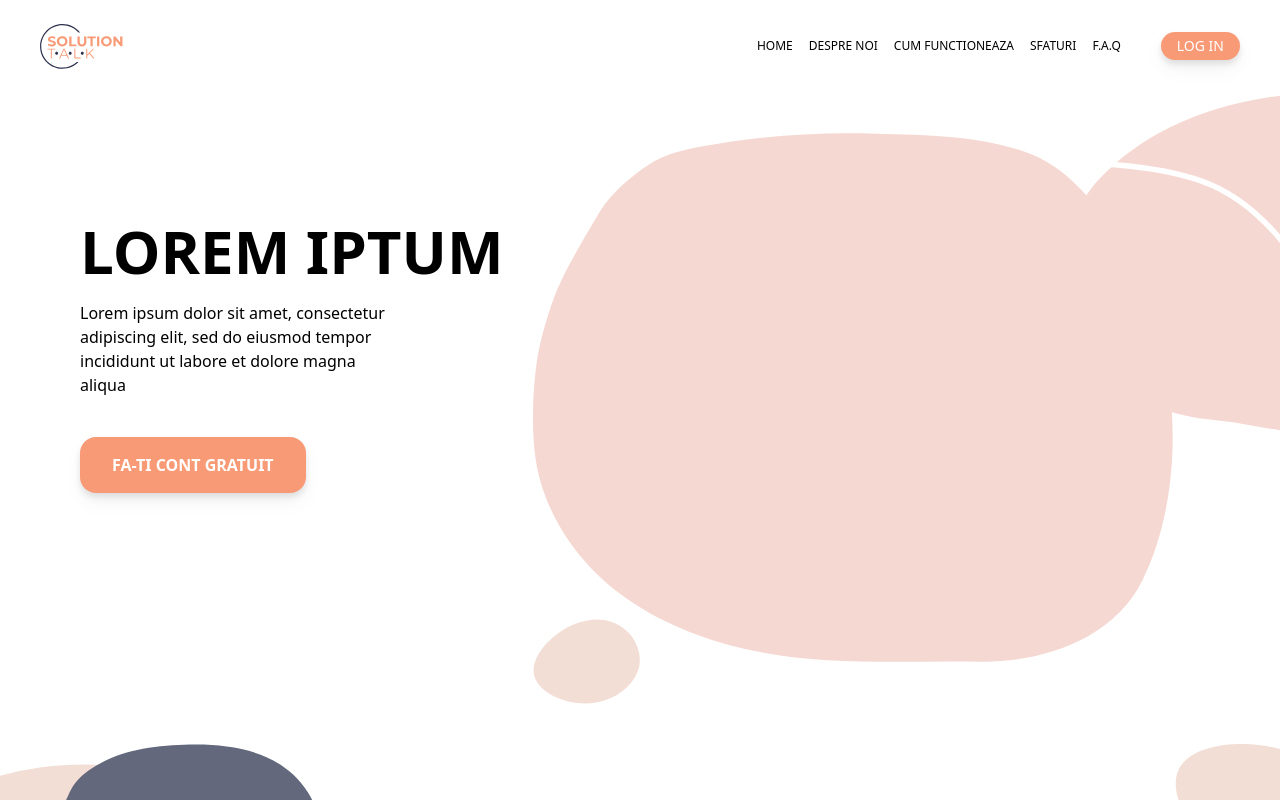
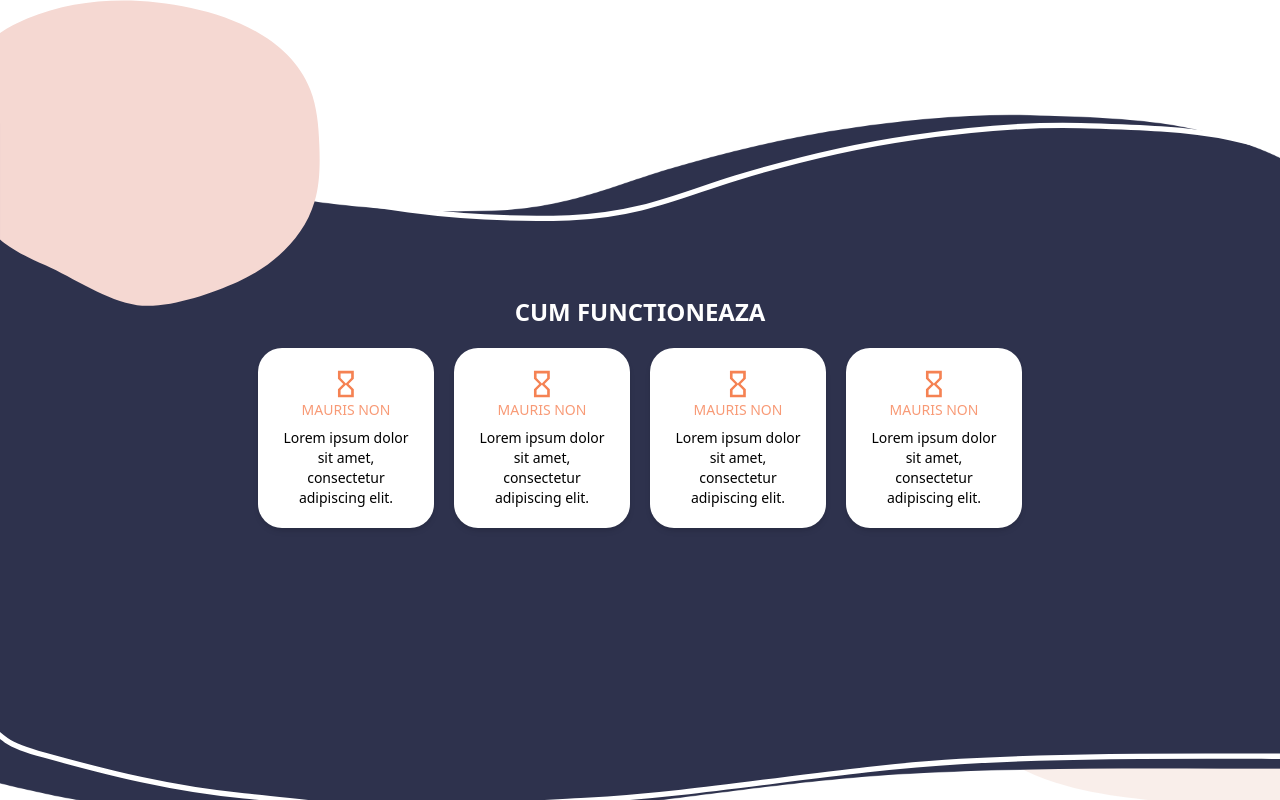
Before and after one commit to sorinNemtanu17/inntech, a React (Create React App) app: page / in a window 1280 px wide. Shown: the top 800 px of the page. Built offline with nearby package versions, Linux system fonts and the light colour scheme.

Commit message:
HowTo component check point

```diff
--- a/src/App.js
+++ b/src/App.js
@@ -11,10 +11,10 @@ import './index.css';
 function App() {
   return (
     <div className="transition-all">
-      <Navbar />
+      {/* <Navbar />
       <HeaderGrid />
-      <Services />
-      {/* <HowTo /> */}
+      <Services /> */}
+      <HowTo />
       {/* <Users /> */}
       {/* <Footer /> */}
     </div>
--- a/src/components/HowTo.js
+++ b/src/components/HowTo.js
@@ -1,25 +1,29 @@
 import React from 'react';
 
+import bg from '../images/Path 225.png';
 import eight from '../images/Path 234.svg';
 import nineth from '../images/Path 233.svg';
+import ten from '../images/Path 238.svg';
 
 import { howTo } from '../data';
 
 export const HowTo = () => {
   return (
-    <section className="mt-32 md:mt-52 bg-howToBg bg-cover h-[1235px] relative flex items-center">
-      <div className="pt-32 mx-auto flex flex-wrap flex-col items-center gap-20 sm:gap-5 sm:flex-row justify-center">
-        <img
-          src={eight}
-          alt=""
-          className="absolute sm:z-10 -z-10 left-0 top-10"
-        />
+    <section className="">
+      <div className="grid grid-cols-4">
         <img
           src={nineth}
           alt=""
-          className="absolute -z-10 right-0 -bottom-[100px]"
+          className="row-end-2 col-end-5 place-self-end"
         />
-        <h2 className="self-end text-3xl w-[100%] text-center uppercase sm:text-white font-bold text-black pb-10">
+        <img src={bg} alt="" className="row-span-full col-span-full" />
+        <div className="invisible row-span-full col-span-full bg-howToBg bg-cover bg-no-repeat bg-center md:visible">
+          {/* <img src={ten} alt="" className="" /> */}
+        </div>
+        <img src={eight} alt="" className="row-start-1 col-start-1" />
+
+        <div className="row-span-full col-span-full flex flex-wrap items-center justify-center gap-5 max-w-md mx-auto sm:row-span-2 sm:row-end-2 lg:max-w-full">
+          <h2 className="text-lg text-center uppercase text-black font-bold w-full self-end md:text-2xl lg:text-white">
             cum functioneaza
           </h2>
           {howTo.map((item) => {
@@ -27,18 +31,19 @@ export const HowTo = () => {
             return (
               <article
                 key={id}
-              className="bg-white rounded-3xl flex flex-col sm:w-[200px] p-5 shadow-md"
+                className="bg-white rounded-3xl flex flex-col p-5 shadow-md w-40 sm:w-44 self-start"
               >
-              <img src={icon} alt="" className="w-20 sm:w-16 mx-auto" />
+                <img src={icon} alt="" className="w-6 mx-auto sm:w-8" />
 
-              <h3 className="text-md uppercase font-medium mx-auto sm:text-sm pt-2 text-primary">
+                <h3 className="text-xs uppercase font-medium mx-auto sm:text-sm text-primary">
                   {title}
                 </h3>
-              <p className="text-md text-center sm:text-sm pt-2">{text}</p>
+                <p className="text-xs text-center sm:text-sm pt-2">{text}</p>
               </article>
             );
           })}
         </div>
+      </div>
     </section>
   );
 };
--- a/tailwind.config.js
+++ b/tailwind.config.js
@@ -13,7 +13,7 @@ module.exports = {
       backgroundImage: {
         bottomBg: "url('./images/BG(1).svg')",
         footerBg: "url('./images/BG.svg')",
-        howToBg: "url('./images/Path 225.png')",
+        howToBg: "url('./images/Path 238.svg')",
         headerBg: "url('./images/Path 237.svg')",
       },
     },
```
Also changed, not shown: src/images/Path 238.svg. Lines whose indentation alone changed are shown as unchanged.
